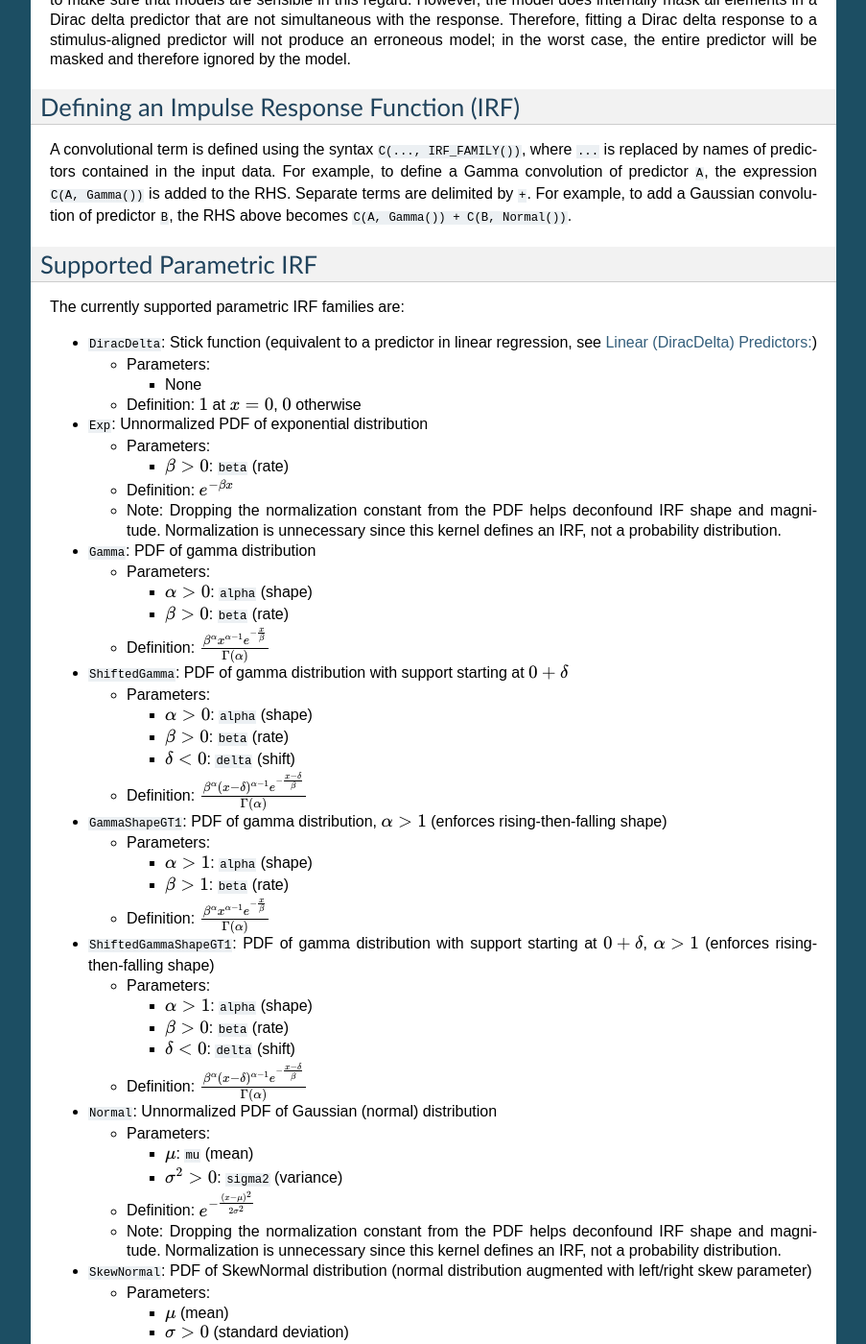
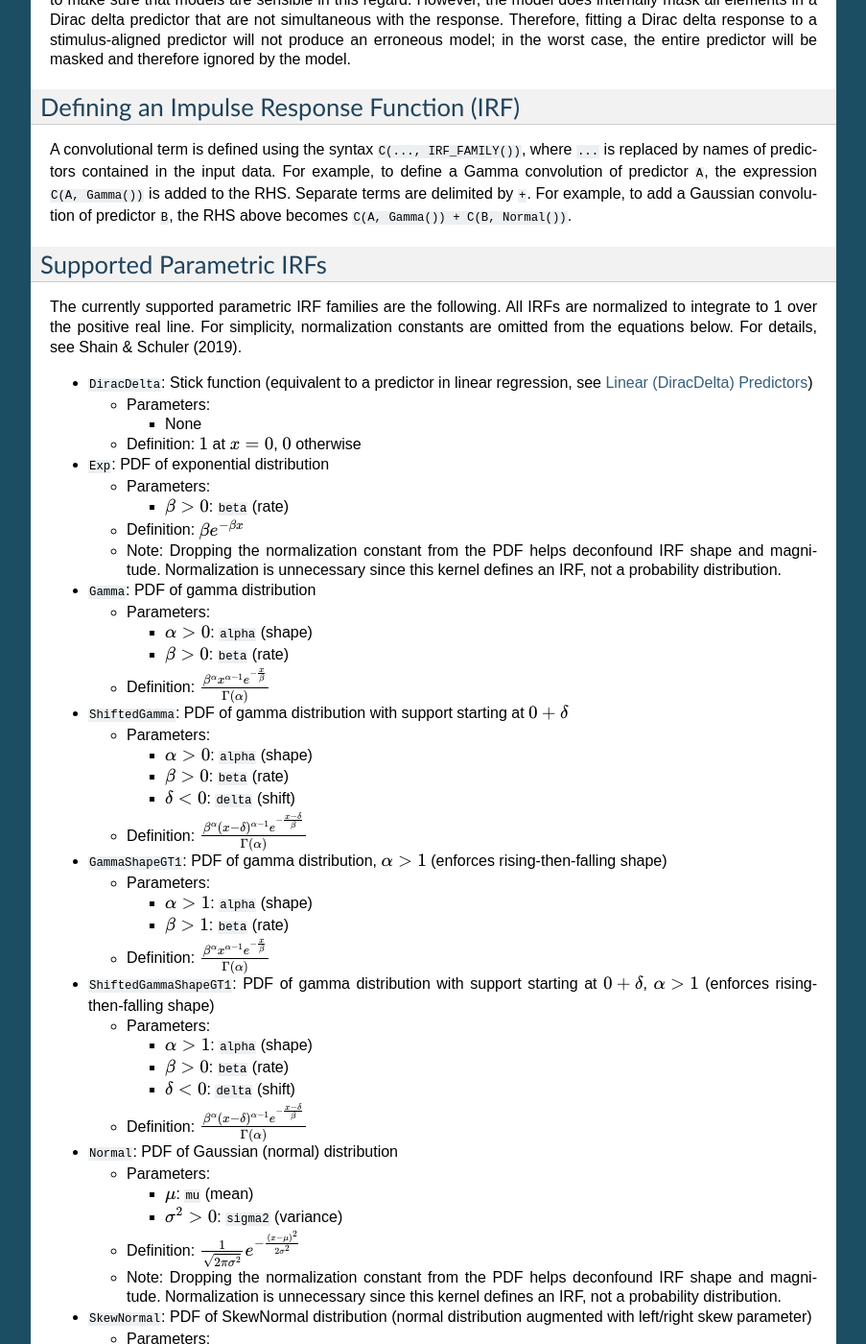
Before and after one commit to coryshain/cdr, a Sphinx documentation site: the page built from docs/source/formula.rst, in a window 1280 px wide and 1400 px high, scrolled down 1145 px. Shown: the whole window at 96% size, without its empty margins (198-1101 px from the left). Built offline with Sphinx 7.4.7, drawn with Linux system fonts in a browser that asks for light colours; pages that are not in the unit, such as notebooks, are missing from menus; some of the changed text lies outside the part shown.

Commit message:
Updates to docs

```diff
--- a/docs/source/formula.rst
+++ b/docs/source/formula.rst
@@ -26,8 +26,8 @@ Make sure to read :ref:`interactions` before fitting models with interactions.
 
 
 .. _linear:
-Linear (DiracDelta) Predictors:
--------------------------------
+Linear (DiracDelta) Predictors
+------------------------------
 
 A trivial way of "deconvolving" a predictor ``A`` is to assume a Dirac delta response to ``A``: :math:`A` at :math:`t=0`, :math:`0` otherwise.
 DiracDelta IRF are thus equivalent to predictors in linear models; only the value of the predictor that coincides with the response measurement is used for prediction.
@@ -60,10 +60,13 @@ Separate terms are delimited by ``+``.
 For example, to add a Gaussian convolution of predictor ``B``, the RHS above becomes ``C(A, Gamma()) + C(B, Normal())``.
 
 
-Supported Parametric IRF
-------------------------
+Supported Parametric IRFs
+-------------------------
 
-The currently supported parametric IRF families are:
+The currently supported parametric IRF families are the following.
+All IRFs are normalized to integrate to 1 over the positive real line.
+For simplicity, normalization constants are omitted from the equations below.
+For details, see Shain & Schuler (2019).
 
 - ``DiracDelta``: Stick function (equivalent to a predictor in linear regression, see :ref:`linear`)
 
@@ -73,13 +76,13 @@ The currently supported parametric IRF families are:
 
   - Definition: :math:`1` at :math:`x=0`, :math:`0` otherwise
 
-- ``Exp``: Unnormalized PDF of exponential distribution
+- ``Exp``: PDF of exponential distribution
 
   - Parameters:
 
     - :math:`\beta > 0`: ``beta`` (rate)
 
-  - Definition: :math:`e^{-\beta x}`
+  - Definition: :math:`\beta e^{-\beta x}`
   - Note: Dropping the normalization constant from the PDF helps deconfound IRF shape and magnitude. Normalization is unnecessary since this kernel defines an IRF, not a probability distribution.
 
 - ``Gamma``: PDF of gamma distribution
@@ -120,14 +123,14 @@ The currently supported parametric IRF families are:
 
   - Definition: :math:`\frac{\beta^{\alpha}(x - \delta)^{\alpha-1}e^{-\frac{x - \delta}{\beta}}}{\Gamma(\alpha)}`
 
-- ``Normal``: Unnormalized PDF of Gaussian (normal) distribution
+- ``Normal``: PDF of Gaussian (normal) distribution
 
   - Parameters:
 
     - :math:`\mu`: ``mu`` (mean)
     - :math:`\sigma^2 > 0`: ``sigma2`` (variance)
 
-  - Definition: :math:`e^{-\frac{(x - \mu) ^ 2}{2 \sigma ^ 2}}`
+  - Definition: :math:`\frac{1}{\sqrt{2\pi \sigma^2}}e^{-\frac{(x - \mu) ^ 2}{2 \sigma ^ 2}}`
   - Note: Dropping the normalization constant from the PDF helps deconfound IRF shape and magnitude. Normalization is unnecessary since this kernel defines an IRF, not a probability distribution.
 
 - ``SkewNormal``: PDF of SkewNormal distribution (normal distribution augmented with left/right skew parameter)
```
